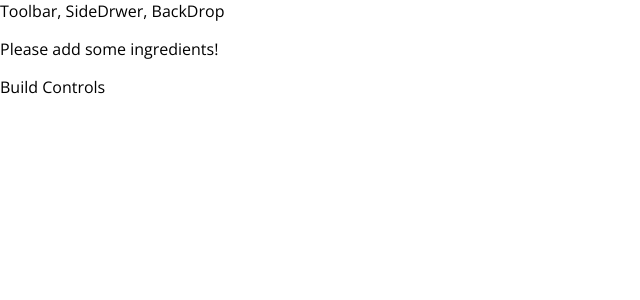
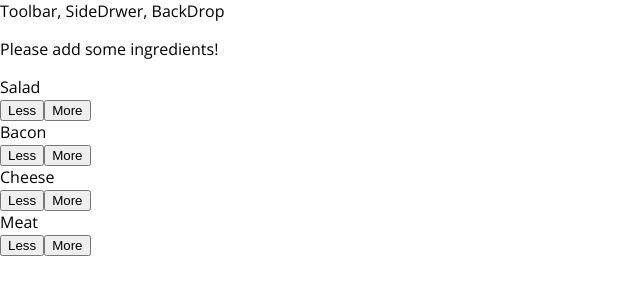
Before and after one commit to mecozma/awesome-burger-builder, a React app: page / in a window 1280 px wide. Shown: the top 300 px of the page, without its empty margins (0-640 px from the left). Built offline with nearby package versions, Linux system fonts and the light colour scheme.

Commit message:
Outputting Multiple Build Controls

```diff
--- a/src/components/Burger/BuildControls/BuildControls.css
+++ b/src/components/Burger/BuildControls/BuildControls.css
@@ -1,4 +1,4 @@
-.BuildControld {
+.BuildControls {
   wIdth: 100%;
   background-color: #CF8F2F;
   display: flex;
--- a/src/components/Burger/BuildControls/BuildControls.js
+++ b/src/components/Burger/BuildControls/BuildControls.js
@@ -1,8 +1,20 @@
 import React from 'react';
 
+import classes from './BuildControls.css';
+import BuildControl from './BuildControl/BuildControl';
+
+const controls = [
+  {label: 'Salad', type: 'salad'},
+  {label: 'Bacon', type: 'bacon'},
+  {label: 'Cheese', type: 'cheese'},
+  {label: 'Meat', type: 'meat'}
+];
+
 const buildControls = (props) => (
-  <div>
-
+  <div className={classes.BuildControls}>
+    {controls.map(el => (
+      <BuildControl key={el.label} label={el.label} />
+    ))}
   </div>
 )
 
--- a/src/containers/BurgerBuilder/BurgerBuilder.js
+++ b/src/containers/BurgerBuilder/BurgerBuilder.js
@@ -2,6 +2,7 @@
 
 import Aux from '../../hoc/Auxilliary';
 import Burger from '../../components/Burger/Burger';
+import BuildControls from '../../components/Burger/BuildControls/BuildControls';
 
 export default class BurgerBuilder extends Component {
   state = {
@@ -16,7 +17,7 @@
     return(
       <Aux>
         <Burger ingredients={this.state.ingredients} />
-        <div>Build Controls</div>
+        <BuildControls />
       </Aux>
     );
   }
```
